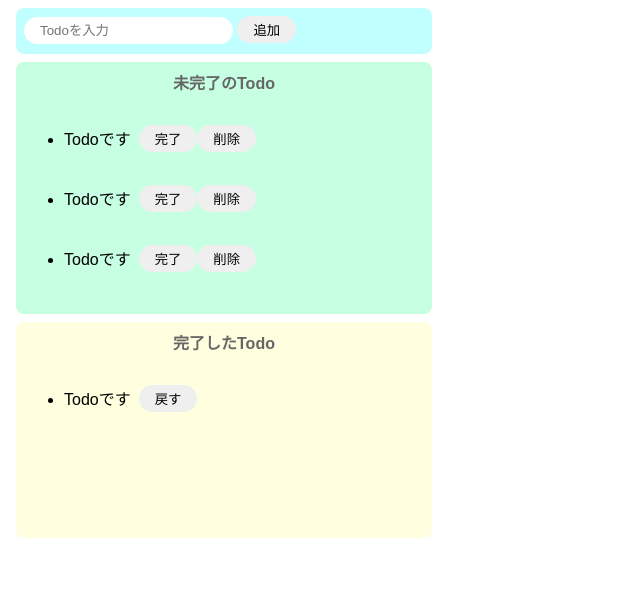
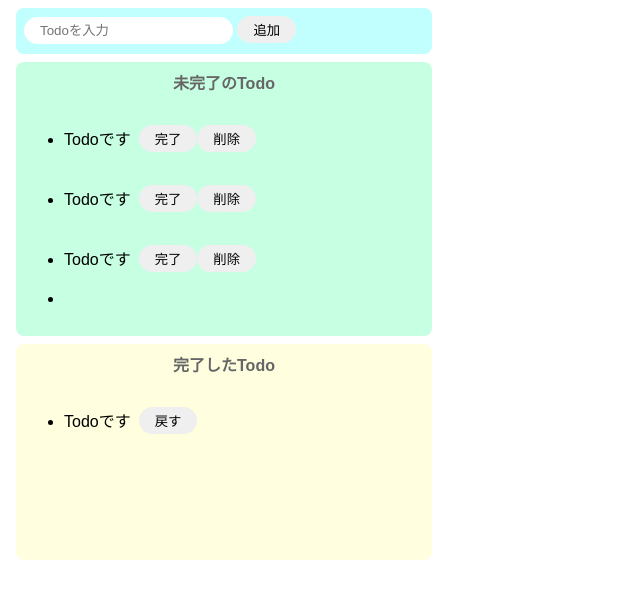
Before and after one commit to nyaafree/vanilla-todo-app, a website built with Parcel: page index.html in a window 1280 px wide. Both pictures are taken after a click on the button "追加". Shown: the whole page, without its empty margins (0-640 px from the left). Built offline with nearby package versions, Linux system fonts and the light colour scheme.

Commit message:
todoフォームに入力した内容を未完了リストに追加

```diff
--- a/index.html
+++ b/index.html
@@ -7,12 +7,12 @@
 
   <body>
     <div class="input-area">
-      <input type="text" placeholder="Todoを入力" />
-      <button>追加</button>
+      <input id="add-text" type="text" placeholder="Todoを入力" />
+      <button id="add-button">追加</button>
     </div>
     <div class="incomplete-area">
       <p class="title">未完了のTodo</p>
-      <ul>
+      <ul id="incomplete-list">
         <li>
           <div class="list-row">
             <p>Todoです</p>
--- a/src/index.js
+++ b/src/index.js
@@ -1 +1,28 @@
 import "./styles.css";
+
+const onClickAdd = () => {
+  // テキストボックスの値を取得し、初期化
+  const inputText = document.getElementById("add-text").value;
+  console.log(inputText);
+  document.getElementById("add-text").value = "";
+
+  // divタグ生成
+  const todoDiv = document.createElement("div");
+  console.log(todoDiv);
+  todoDiv.className = "list-row";
+
+  // liタグ生成
+  const todoLi = document.createElement("li");
+  todoLi.innerText = inputText;
+  console.log(todoLi);
+
+  // divの下にliを入れる
+  todoDiv.appendChild(todoLi);
+
+  // 未完了リストに追加
+  document.getElementById("incomplete-list").appendChild(todoDiv);
+};
+
+document
+  .getElementById("add-button")
+  .addEventListener("click", () => onClickAdd());
```
